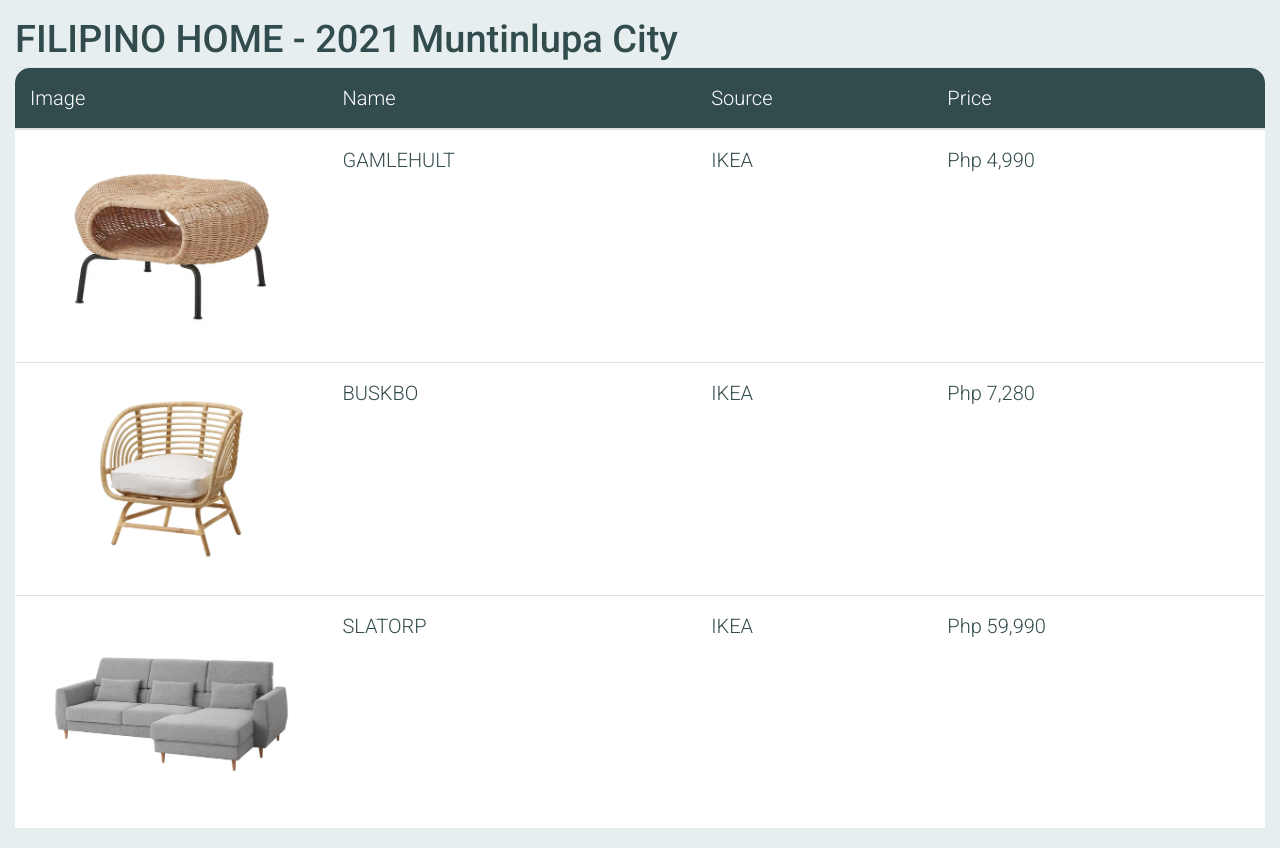
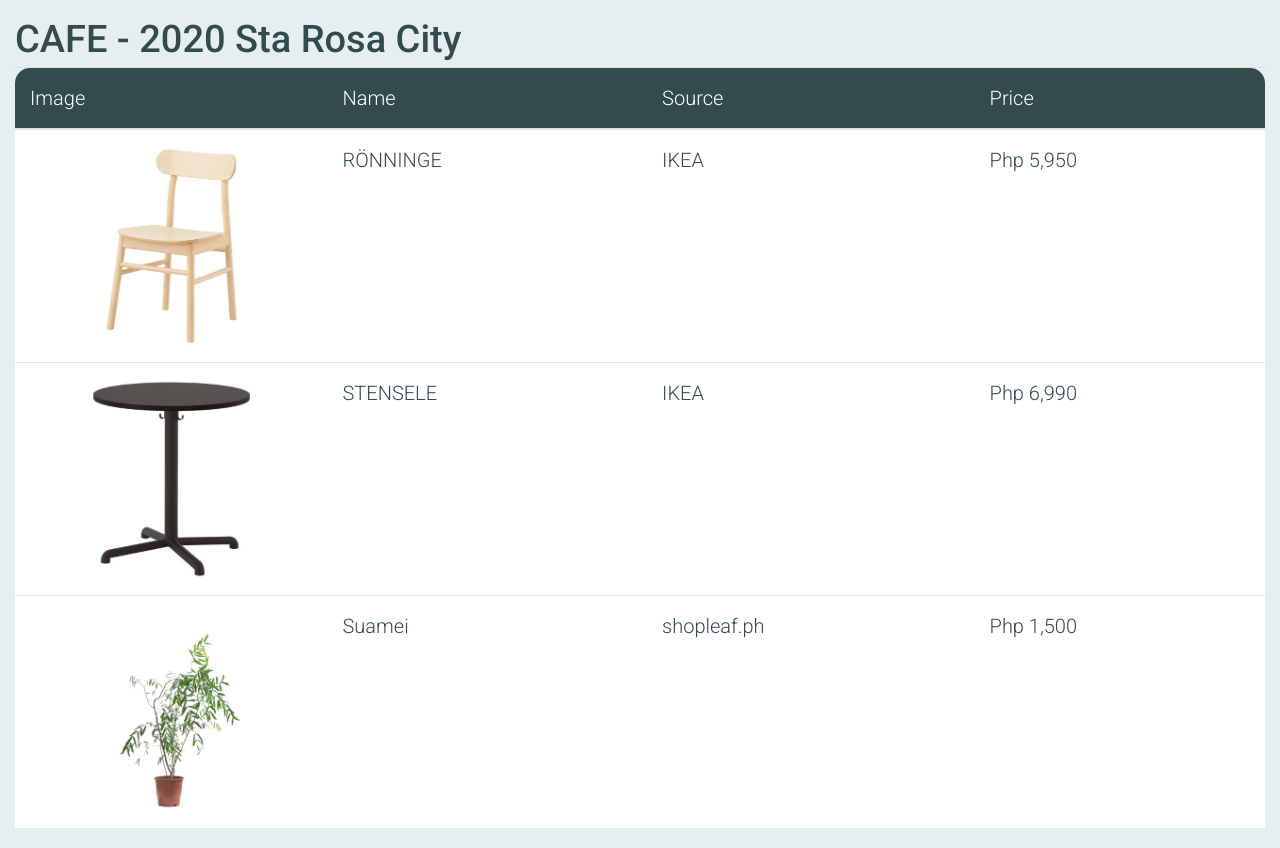
Before and after one commit to dyatco/specSheets, a plain HTML site: page pages/cafe.html in a window 1280 px wide. Shown: the part 116-964 px from the top of the page. Drawn offline with nearby package versions, Linux system fonts and the light colour scheme; files whose address does not match are found by name.

Commit message:
Update cafe.html

```diff
--- a/pages/cafe.html
+++ b/pages/cafe.html
@@ -5,7 +5,7 @@
 	<!-- Mobile responsivity -->
 	<meta name="viewport" content="width=device-width, initial-scale=1">
 
-	<title>Home</title>
+	<title>Cafe</title>
 
 	<!-- Bootstrap CSS -->
 	<link rel="stylesheet" href="https://cdn.jsdelivr.net/npm/bootstrap@4.6.2/dist/css/bootstrap.min.css" integrity="sha384-xOolHFLEh07PJGoPkLv1IbcEPTNtaed2xpHsD9ESMhqIYd0nLMwNLD69Npy4HI+N" crossorigin="anonymous">
@@ -58,7 +58,7 @@
 
 	<!-- Table -->
 		<div class="col mt-3">
-		<h5 class="projectHead">FILIPINO HOME - 2021 Muntinlupa City</h5>
+		<h5 class="projectHead">CAFE - 2020 Sta Rosa City</h5>
 		<div class="table-responsive">
 			<table class="table">
 			  <thead class="thead">
@@ -75,27 +75,27 @@
 			  <tbody id="tableBody">
 			    <tr>
 			      <th scope="row" class="topLeft">
-			      	<img src="../Images/home/coffeeTable.png" class="w-100">
+			      	<img src="../Images/cafe/cafeChair.png" class="w-100">
 			      </th>
-				      <td id="firstData">GAMLEHULT</td>
+				      <td id="firstData">RÖNNINGE</td>
 				      <td>IKEA</td>
-				      <td>Php 4,990</td>
+				      <td>Php 5,950</td>
 			    </tr>
 			    <tr>
 			      <th scope="row">
-			      	<img src="../Images/home/loungeChair.png" class="w-100">
+			      	<img src="../Images/cafe/cafeTable.png" class="w-100">
 			      </th>
-			      <td>BUSKBO</td>
+			      <td>STENSELE</td>
 			      <td>IKEA</td>
-			      <td>Php 7,280</td>
+			      <td>Php 6,990</td>
 			    </tr>
 			    <tr id="lastTableItem">
 			      <th scope="row">
-			      	<img src="../Images/home/sofa.png" class="w-100">
+			      	<img src="../Images/cafe/cafePlant.png" class="w-100">
 			      </th>
-			      <td>SLATORP</td>
-			      <td>IKEA</td>
-			      <td>Php 59,990</td>
+			      <td>Suamei</td>
+			      <td>shopleaf.ph</td>
+			      <td>Php 1,500</td>
 			    </tr>
 			  </tbody>
 			</table>
```
